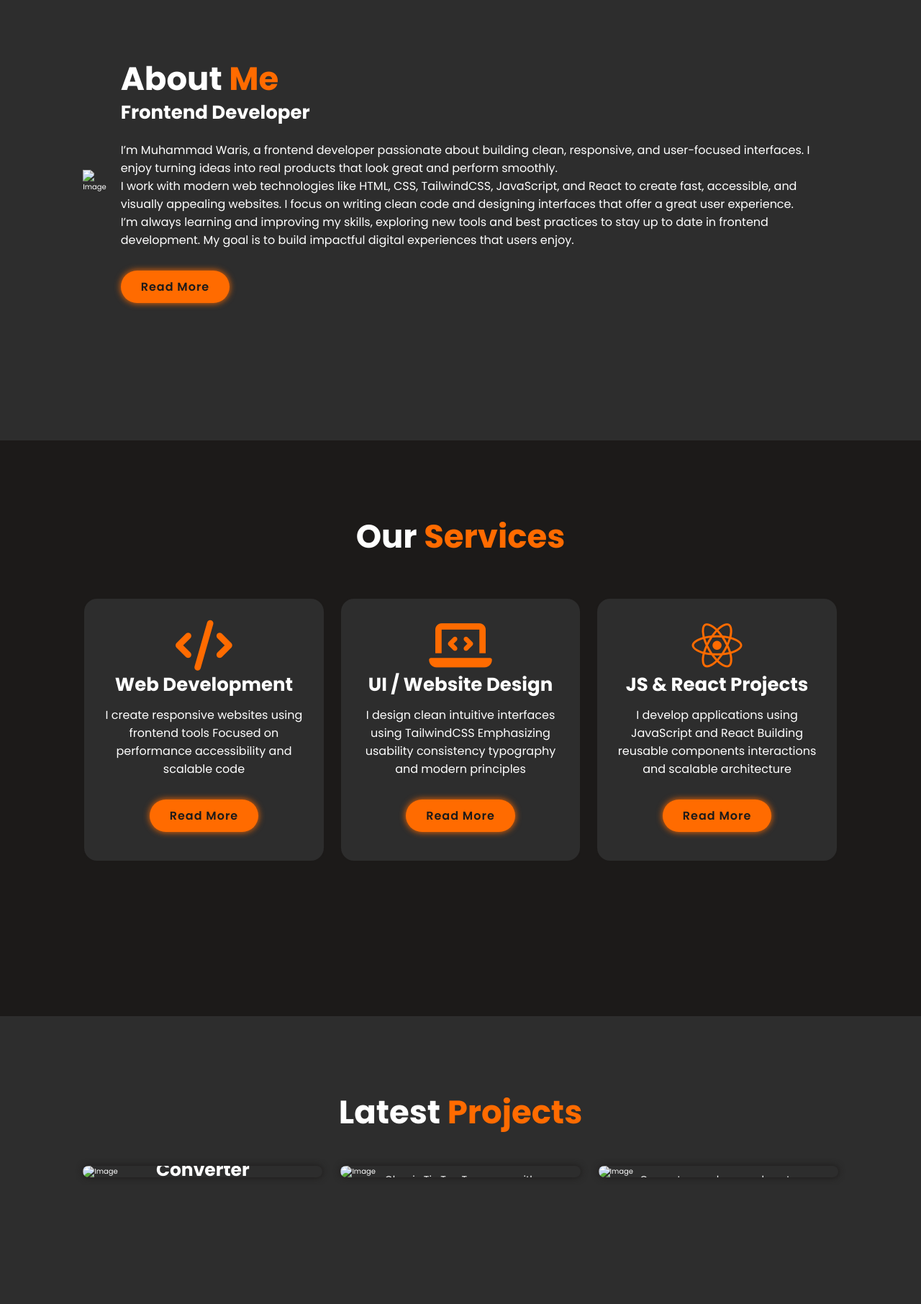
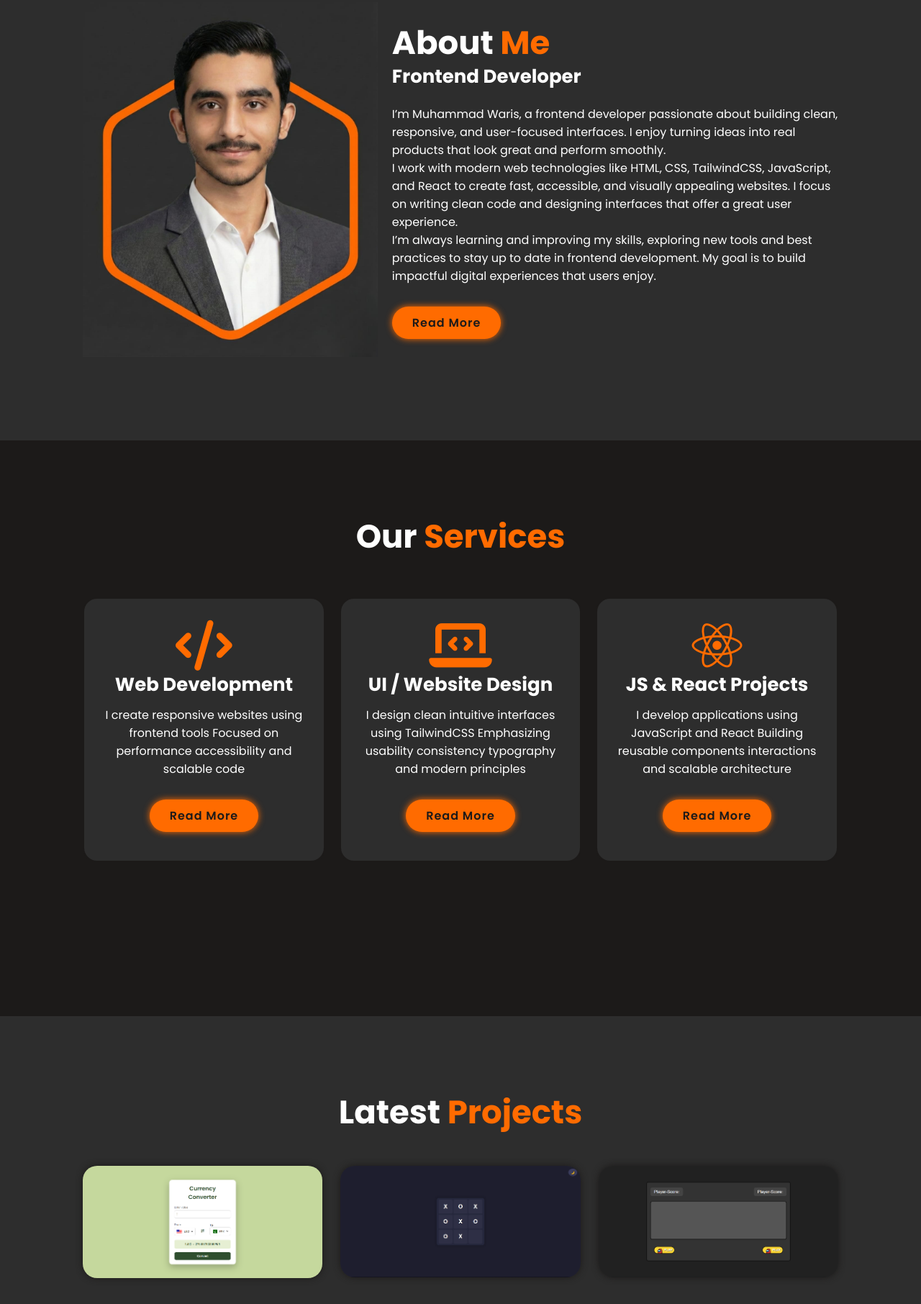
Before and after one commit to MuhammadWaris-55/Personal-Portfolio, a plain HTML site: page index.html in a window 1280 px wide. Shown: the part 988-2800 px from the top of the page at 72% size. Drawn offline with nearby package versions, Linux system fonts and the light colour scheme.

Commit message:
Added the assets folder so the images load properly

```diff
--- a/index.html
+++ b/index.html
@@ -41,16 +41,16 @@
                 <a href="https://www.instagram.com/muhammad_waris_1/" target="_blank"><i
                         class="fa-brands fa-instagram"></i></a>
             </div>
-            <a href="Assets/My resume.pdf" target="_blank" class="btn">Resume</a>
+            <a href="assets/My resume.pdf" target="_blank" class="btn">Resume</a>
         </div>
         <div class="home-img">
-            <img src="Assets/home.jpeg" alt="Image">
+            <img src="assets/home.jpeg" alt="Image">
         </div>
     </section>
 
     <section class="about" id="about">
         <div class="about-img">
-            <img src="Assets/about.jpeg" alt="Image">
+            <img src="assets/about.jpeg" alt="Image">
         </div>
 
         <div class="about-content">
@@ -103,7 +103,7 @@
 
         <div class="projects-container">
             <div class="projects-box">
-                <img src="Assets/project-1.png" alt="Image">
+                <img src="assets/project-1.png" alt="Image">
                 <div class="project-layer">
                     <h4>Currency Converter</h4>
                     <p>Converts currencies instantly with a simple and responsive interface.</p>
@@ -113,7 +113,7 @@
             </div>
 
             <div class="projects-box">
-                <img src="Assets/project-2.png" alt="Image">
+                <img src="assets/project-2.png" alt="Image">
                 <div class="project-layer">
                     <h4>Tic Tac Toe</h4>
                     <p>Classic Tic Tac Toe game with interactive and fun gameplay.</p>
@@ -123,7 +123,7 @@
             </div>
 
             <div class="projects-box">
-                <img src="Assets/project-3.png" alt="Image">
+                <img src="assets/project-3.png" alt="Image">
                 <div class="project-layer">
                     <h4>Roll The Dice</h4>
                     <p>Generates random numbers to simulate dice rolls with excitement.</p>
```
Also changed, not shown: assets/about.jpeg (renamed from about.jpeg), assets/home.jpeg (renamed from home.jpeg), assets/project-1.png (renamed from project-1.png), assets/project-2.png (renamed from project-2.png), assets/project-3.png (renamed from project-3.png), 2 other files.
